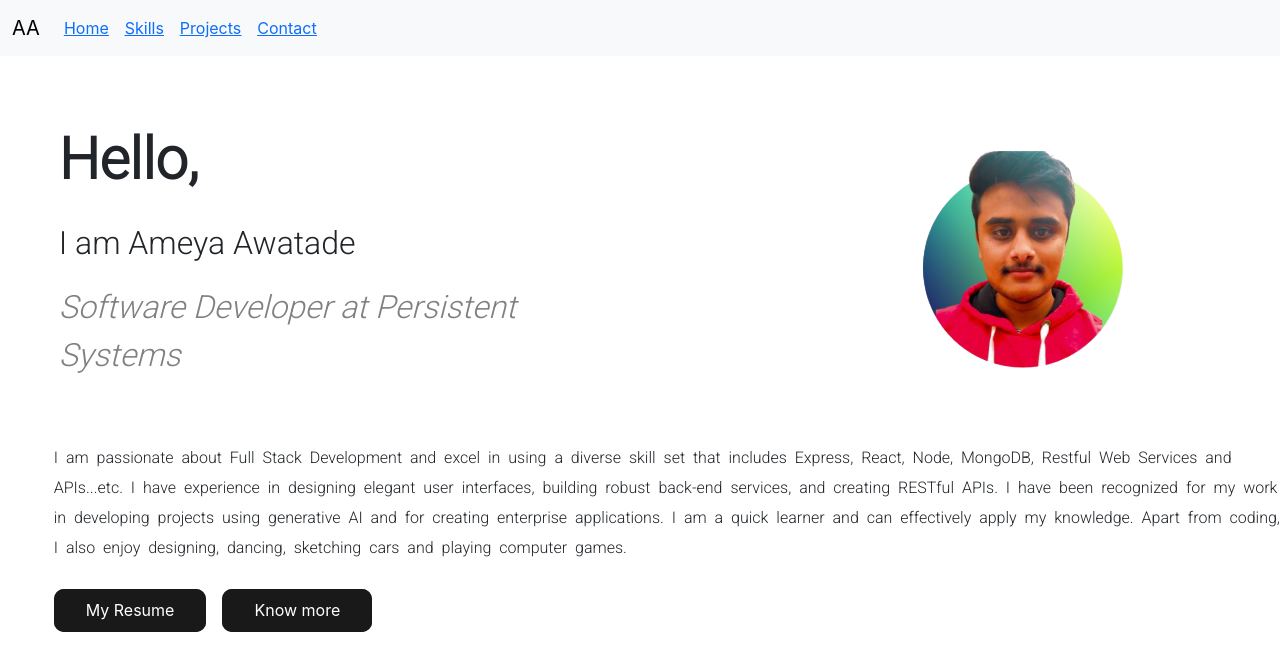
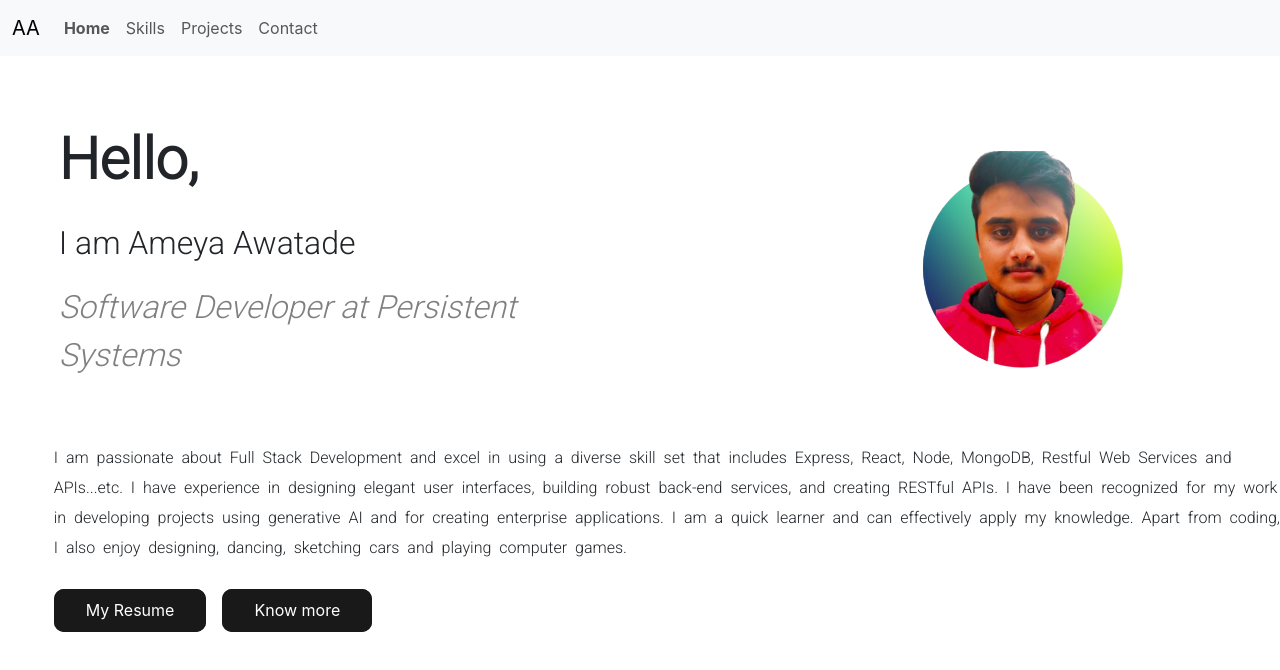
Before and after one commit to ameya699/ameya-awatade, a React (Create React App) app: page / in a window 1280 px wide. Shown: the top 670 px of the page. Built offline with nearby package versions, Linux system fonts and the light colour scheme.

Commit message:
fixed hamburger UI , Links in Navbar UI

```diff
--- a/src/App.css
+++ b/src/App.css
@@ -26,6 +26,12 @@ padding-left: 10%;
 font-weight:900;
 
 }
+ a {
+  text-decoration: none!important;
+
+}
+
+
 
 .skill-container{
   padding-top: 3rem;
@@ -257,4 +263,5 @@ border-radius: 50px;
       width: 300px;
       row-gap: 1rem;
     }
+
 }
--- a/src/components/Contact.js
+++ b/src/components/Contact.js
@@ -40,6 +40,7 @@ const Contact = () => {
                     name="email"
                   placeholder="Email"
                   onChange={handleChange}
+
                 />
               </div>
             </div>
--- a/src/components/Header.js
+++ b/src/components/Header.js
@@ -1,7 +1,11 @@
 import React from "react";
 import {Link,NavLink} from "react-router-dom";
-
+import { Location, useLocation } from "react-router";
 const Header=()=>{
+  const location=useLocation();
+  const isActive=(pathName)=>{
+    return location.pathname===pathName;
+  }
     return(
         <>
         <nav class="navbar navbar-expand-lg bg-body-tertiary">
@@ -10,20 +14,20 @@ const Header=()=>{
     <button class="navbar-toggler" type="button" data-bs-toggle="collapse" data-bs-target="#navbarNav" aria-controls="navbarNav" aria-expanded="false" aria-label="Toggle navigation">
       <span class="navbar-toggler-icon"></span>
     </button>
-    <div class="collapse navbar-collapse" id="navbarNav">
+    <div class="collapse navbar-collapse" style={{textAlign:"right"}} id="navbarNav">
         <Link to="/">
-      <ul class="navbar-nav">
-        <li class="nav-item">
-          <a class="nav-link"><NavLink to="/" class>Home</NavLink></a>
+      <ul class="navbar-nav"  >
+        <li class="nav-item" >
+           <Link to="/" class="nav-link" style={{fontWeight:isActive("/") ?"bold":"normal"}} >Home</Link>
         </li>
         <li class="nav-item">
-          <a class="nav-link" ><NavLink to="/skills" >Skills</NavLink></a>
+          < Link to="/skills" class="nav-link" style={{fontWeight:isActive("/skills") ?"bold":"normal"}} >Skills</Link>
         </li>
         <li class="nav-item">
-          <a class="nav-link" ><NavLink to="/projects" >Projects</NavLink></a>
+          < Link to="/projects" class="nav-link" style={{fontWeight:isActive("/projects") ?"bold":"normal"}}  >Projects</Link>
         </li>
         <li class="nav-item">
-          <a class="nav-link" ><NavLink to="/contact" >Contact</NavLink></a>
+          < Link to="/contact" class="nav-link" style={{fontWeight:isActive("/contact") ?"bold":"normal"}}  >Contact</Link>
         </li>
       </ul>
       </Link>
```
